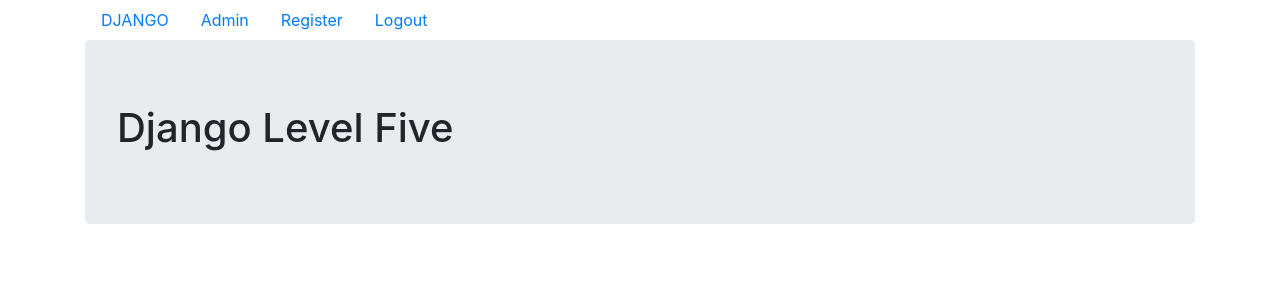
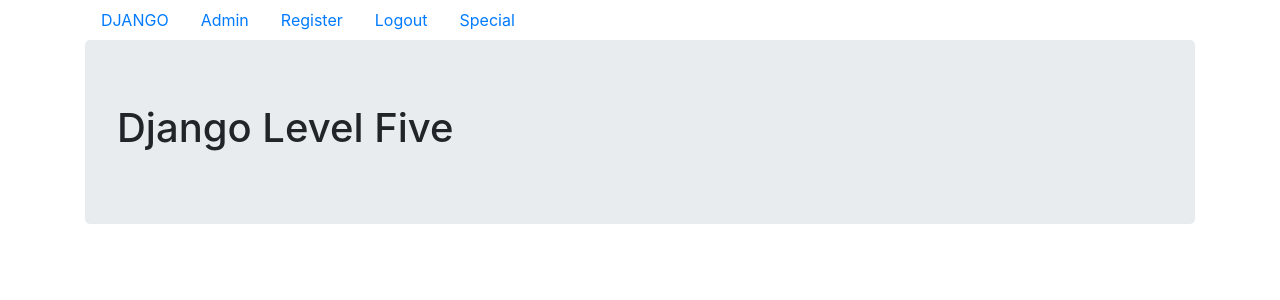
Before and after one commit to JSilva94/django-course, a Django app: page / in a window 1280 px wide. Shown: the top 300 px of the page. Run offline with Django 3.2, Linux system fonts and the light colour scheme; a user stored in the database is signed in; some libraries are stand-ins or nearby versions.

Commit message:
special page

```diff
--- a/first_app/views.py
+++ b/first_app/views.py
@@ -53,7 +53,7 @@ def register(req):
 
 
 @login_required
-def is_loggedIn(request):
+def special(request):
     return HttpResponse('you are logged in')
 
 @login_required
--- a/first_project/urls.py
+++ b/first_project/urls.py
@@ -22,5 +22,5 @@ urlpatterns = [
     path('first_app/', include('first_app.urls')),
     path('admin/', admin.site.urls),
     path('logout/', views.user_logout, name='logout'),
-    path('is-loggedIn/', views.is_loggedIn, name='is_loggedIn')
+    path('special', views.special, name='special')
 ]
--- a/templates/first_app/base.html
+++ b/templates/first_app/base.html
@@ -29,6 +29,9 @@
                 <li class='nav-item'>
                     <a href="{% url 'logout' %}" class="nav-link">Logout</a>
                 </li>
+                <li class='nav-item'>
+                        <a href="{% url 'special' %}" class="nav-link">Special</a>
+                    </li>
                 {% else %}
                 <li class='nav-item'>
                     <a href="{% url 'first_app:user_login' %}" class="nav-link">Login</a>
```
Also changed, not shown: db.sqlite3.
